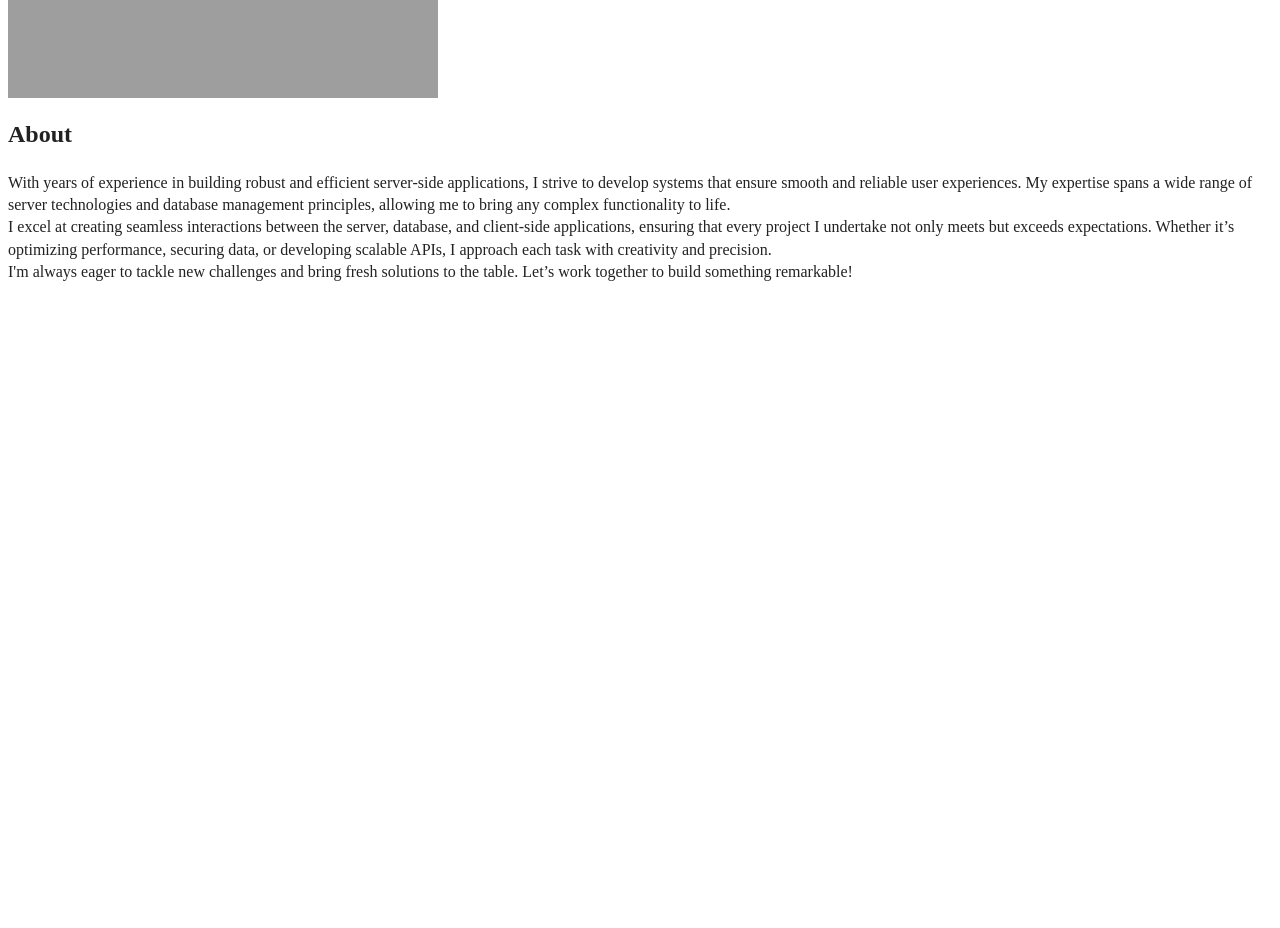
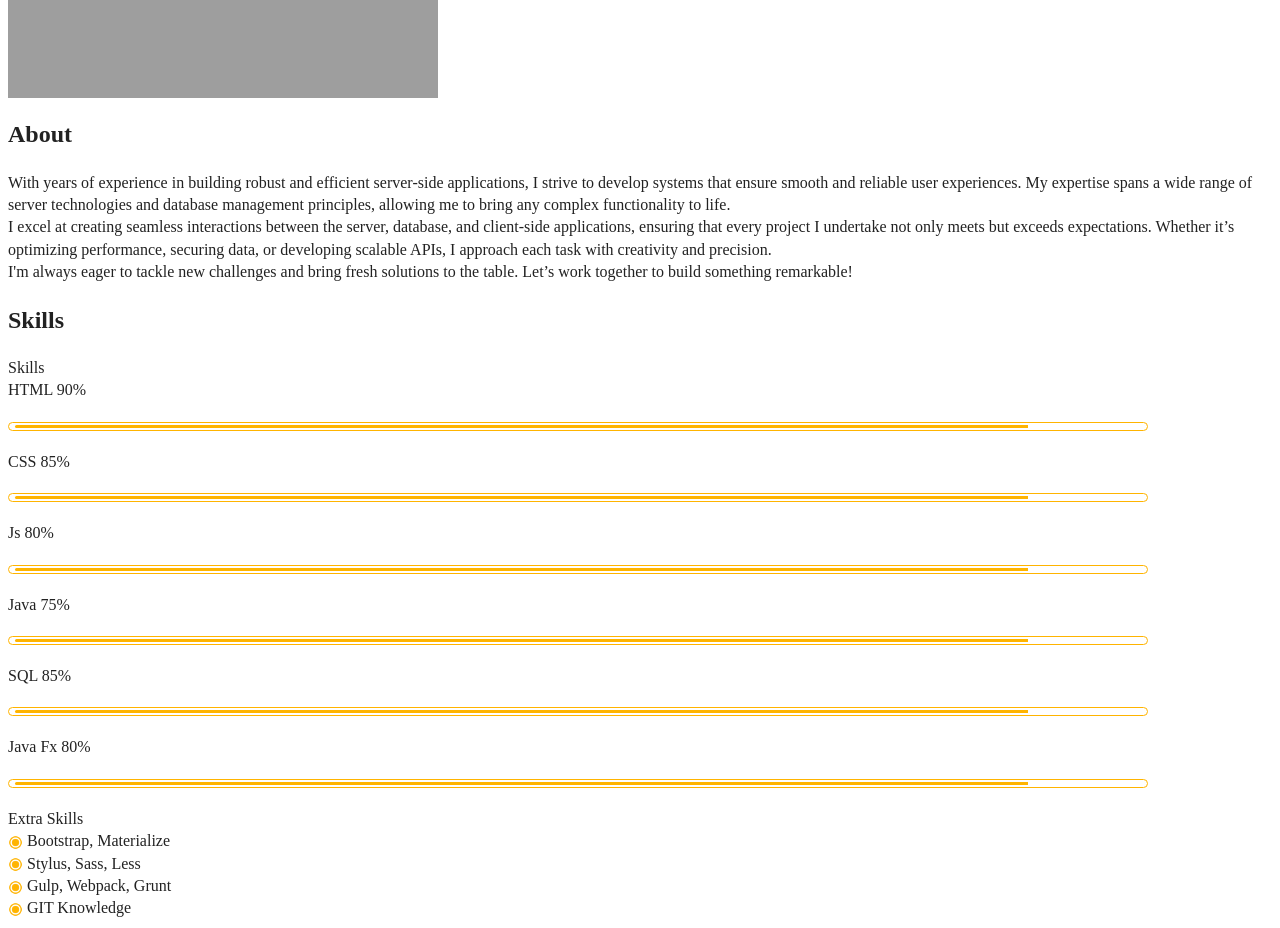
Before and after one commit to harsha200210/My_Portfolio, a website built with webpack: page index.html in a window 1280 px wide. Shown: the part 1121-2049 px from the top of the page. Before the commit the page ends 1421 px from the top, so only its background shows below. Built offline with nearby package versions, Linux system fonts and the light colour scheme; grey boxes are pictures that could not be loaded.

Commit message:
create skill section

```diff
--- a/css/style.css
+++ b/css/style.css
@@ -8,6 +8,30 @@
 .main_image{
   width: 430px;
   height: 556px;
+}
+.colored-hr {
+  width: 99%;
+  height: 3px; /* Adjust the thickness of the line */
+  border-radius: 2px;
+  background: linear-gradient(to right, #FFB400 90%, white 10%);
+  margin: 20px auto; /* Center the hr element */
+  border: none;
+  /*margin: 3px 0; !* Adjust the spacing around the line *!*/
+}
+
+.line-div{
+  height: 7px;
+  width: 90%;
+  border: 1px solid #FFB400;
+  border-radius: 5px;
+  display: flex;
+  justify-content: center; /* Center horizontally */
+  align-items: center;
+  margin: 20px 0;
+}
+
+.skill-mark{
+  height: 15px;
 }
 
 
--- a/index.html
+++ b/index.html
@@ -31,6 +31,7 @@
   <script src="js/app.js"></script>
 
   <header>
+<!--navigation part-->
     <nav>
       <a href="">
         <img src="icon/home_icon_black.png" class="header_icon">
@@ -38,7 +39,7 @@
       <a href="#about">
         <img src="icon/about_icon_gray.png" class="header_icon">
       </a><br>
-      <a href="">
+      <a href="#skill">
         <img src="icon/skill_icon_gray.png" class="header_icon">
       </a><br>
       <a href="">
@@ -57,6 +58,7 @@
   </header>
 
   <main>
+<!--name section-->
     <section>
       <div>
         <h1 style="font-size: 65px">I'm <span style="color: #FFB400">Harsha Dilan</span></h1>
@@ -69,6 +71,7 @@
         </a>
       </div>
     </section>
+<!--image section-->
     <section>
       <img src="img/harsha.png" class="main_image">
     </section>
@@ -83,6 +86,76 @@
     </section>
   </main>
 
+  <main id="skill">
+    <h2>Skills</h2>
+<!--skills section-->
+    <section>
+        <label>Skills</label>
+      <div>
+        <label>HTML</label>
+        <label>90%</label>
+        <div class="line-div">
+          <hr class="colored-hr">
+        </div>
+      </div>
+      <div>
+        <label>CSS</label>
+        <label>85%</label>
+        <div class="line-div">
+          <hr class="colored-hr">
+        </div>
+      </div>
+      <div>
+        <label>Js</label>
+        <label>80%</label>
+        <div class="line-div">
+          <hr class="colored-hr">
+        </div>
+      </div>
+      <div>
+        <label>Java</label>
+        <label>75%</label>
+        <div class="line-div">
+          <hr class="colored-hr">
+        </div>
+      </div>
+      <div>
+        <label>SQL</label>
+        <label>85%</label>
+        <div class="line-div">
+          <hr class="colored-hr">
+        </div>
+      </div>
+      <div>
+        <label>Java Fx</label>
+        <label>80%</label>
+        <div class="line-div">
+          <hr class="colored-hr">
+        </div>
+      </div>
+    </section>
+<!--extra skill section-->
+    <section>
+      <label>Extra Skills</label>
+      <div>
+        <img src="icon/skill_mark.png" class="skill-mark">
+        <label>Bootstrap, Materialize</label>
+      </div>
+      <div>
+        <img src="icon/skill_mark.png" class="skill-mark">
+        <label>Stylus, Sass, Less</label>
+      </div>
+      <div>
+        <img src="icon/skill_mark.png" class="skill-mark">
+        <label>Gulp, Webpack, Grunt</label>
+      </div>
+      <div>
+        <img src="icon/skill_mark.png" class="skill-mark">
+        <label>GIT Knowledge</label>
+      </div>
+    </section>
+  </main>
+
 
 </body>
 
```
Also changed, not shown: icon/skill_mark.png (added).
